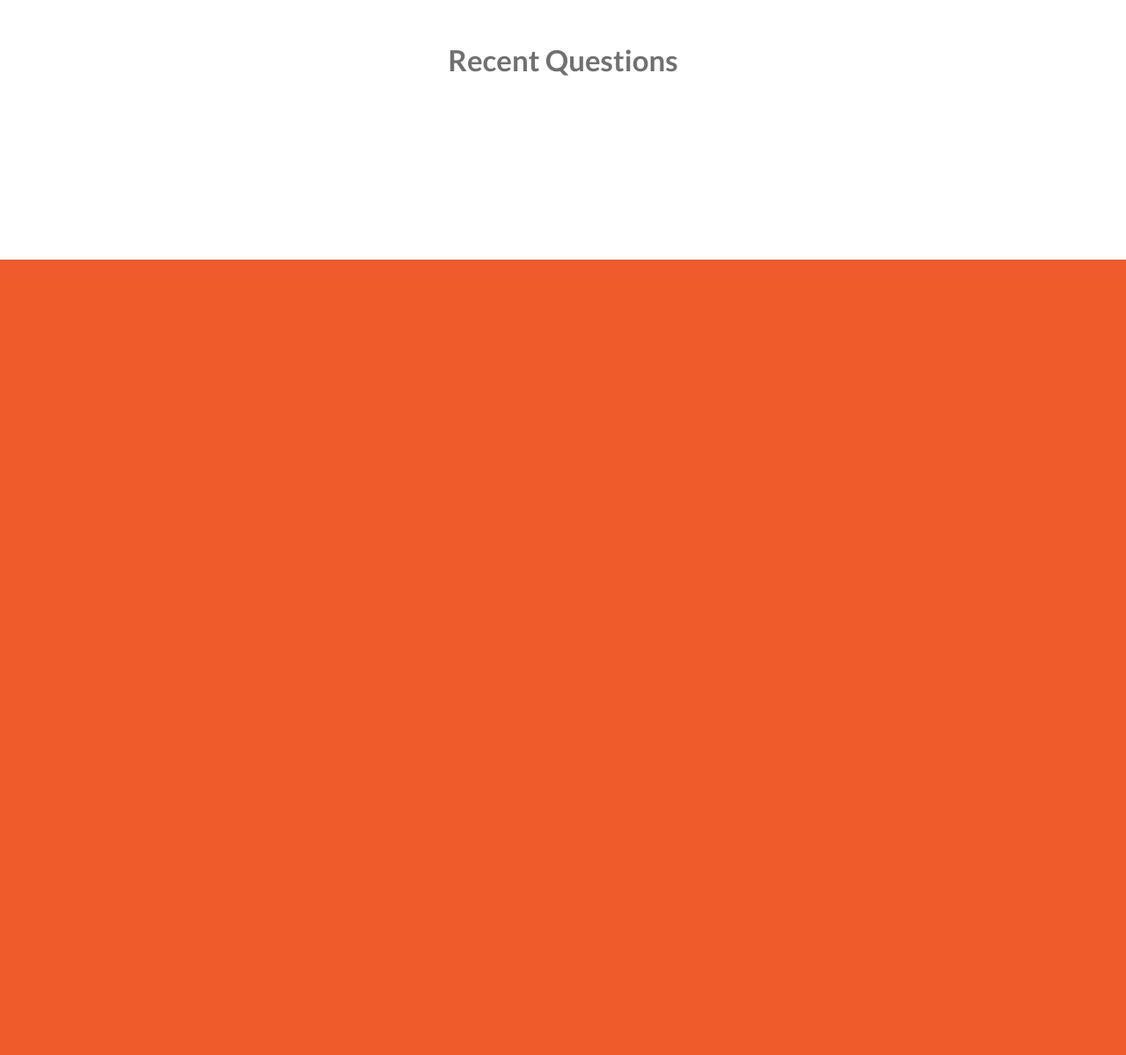
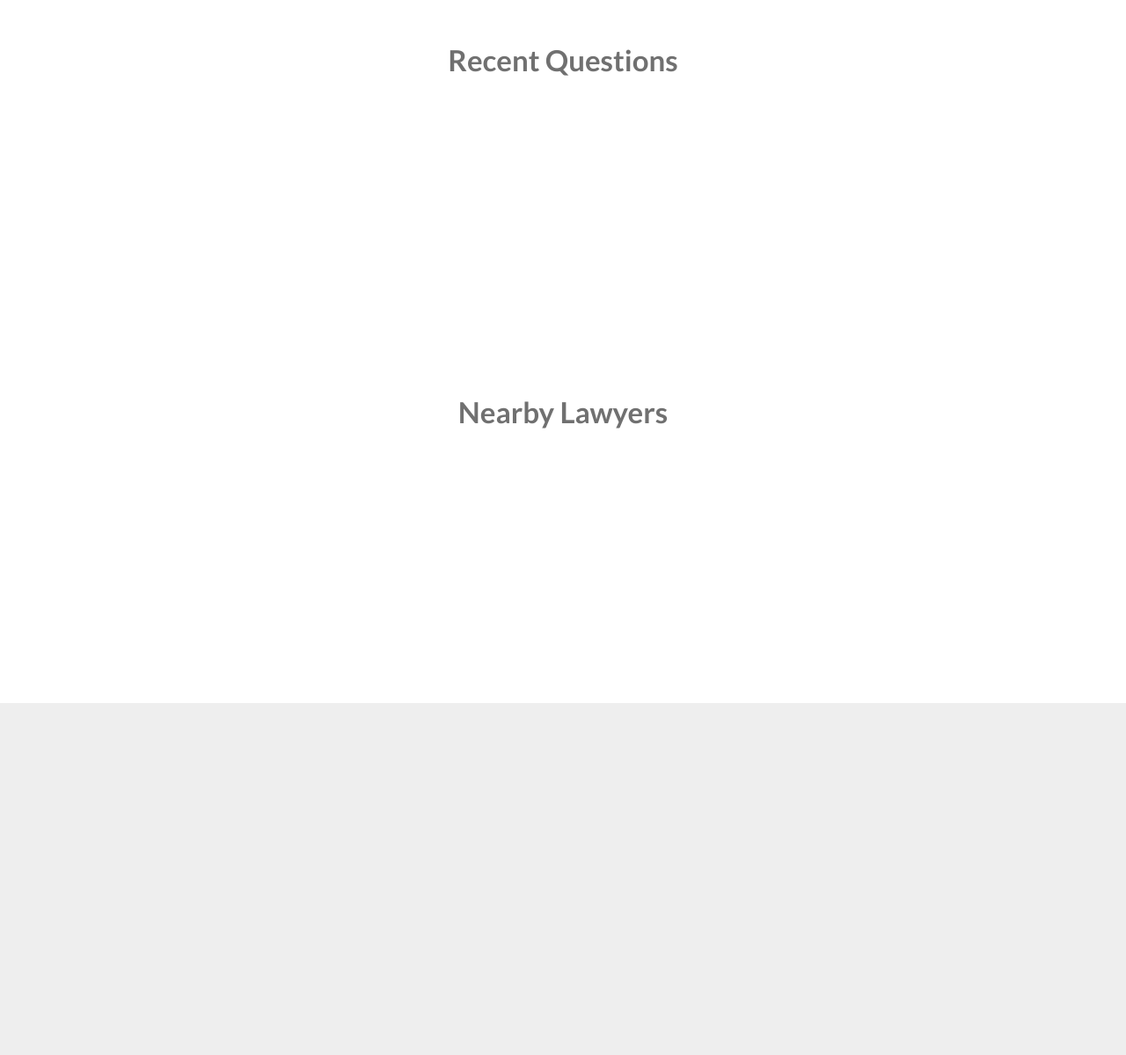
Before and after one commit to Mastakey/pythonanywhere-flask-wnd, a Flask app: page /lawqa in a window 1280 px wide. Shown: the part 505-1704 px from the top of the page at 88% size. Before the commit the page ends 800 px from the top, so only its background shows below. Run offline with Flask 2, Linux system fonts and the light colour scheme; some web fonts are replaced.

Commit message:
footer and sections

```diff
--- a/static/lawqa.css
+++ b/static/lawqa.css
@@ -98,6 +98,7 @@
 .qa-container {
     display: flex;
     justify-content: center;
+    height: 400px;
 }
 .qa {
     width: 900px;
@@ -112,3 +113,34 @@
     font-weight: 700;
     font-size: 33px;
 }
+.lawyer-search-container {
+    display: flex;
+    justify-content: center;
+    height: 400px;
+}
+.lawyer-search {
+    width: 900px;
+    padding-top: 40px;
+    display: flex;
+    justify-content: center;
+}
+.lawyer-search-heading {
+    font-family: Lato, sans-serif;
+    color: rgba(0,0,0,.56);
+    margin: 9px 9px 27px;
+    font-weight: 700;
+    font-size: 33px;
+}
+.footer-container {
+    display: flex;
+    justify-content: center;
+    padding: 20px;
+    background-color: #eee;
+    height: 400px;
+}
+.footer {
+    width: 900px;
+    display: flex;
+    color: blue;
+    justify-content: space-between;
+}
--- a/templates/lawqa.html
+++ b/templates/lawqa.html
@@ -36,5 +36,15 @@
             <div class="qa-heading">Recent Questions</div>
         </div>
     </div>
+    <div class="lawyer-search-container">
+        <div class="lawyer-search">
+            <div class="lawyer-search-heading">Nearby Lawyers</div>
+        </div>
+    </div>
+    <div class="footer-container">
+        <div class="footer">
+            <div class="logo"></div>
+        </div>
+    </div>
 </body>
 </html>
```
